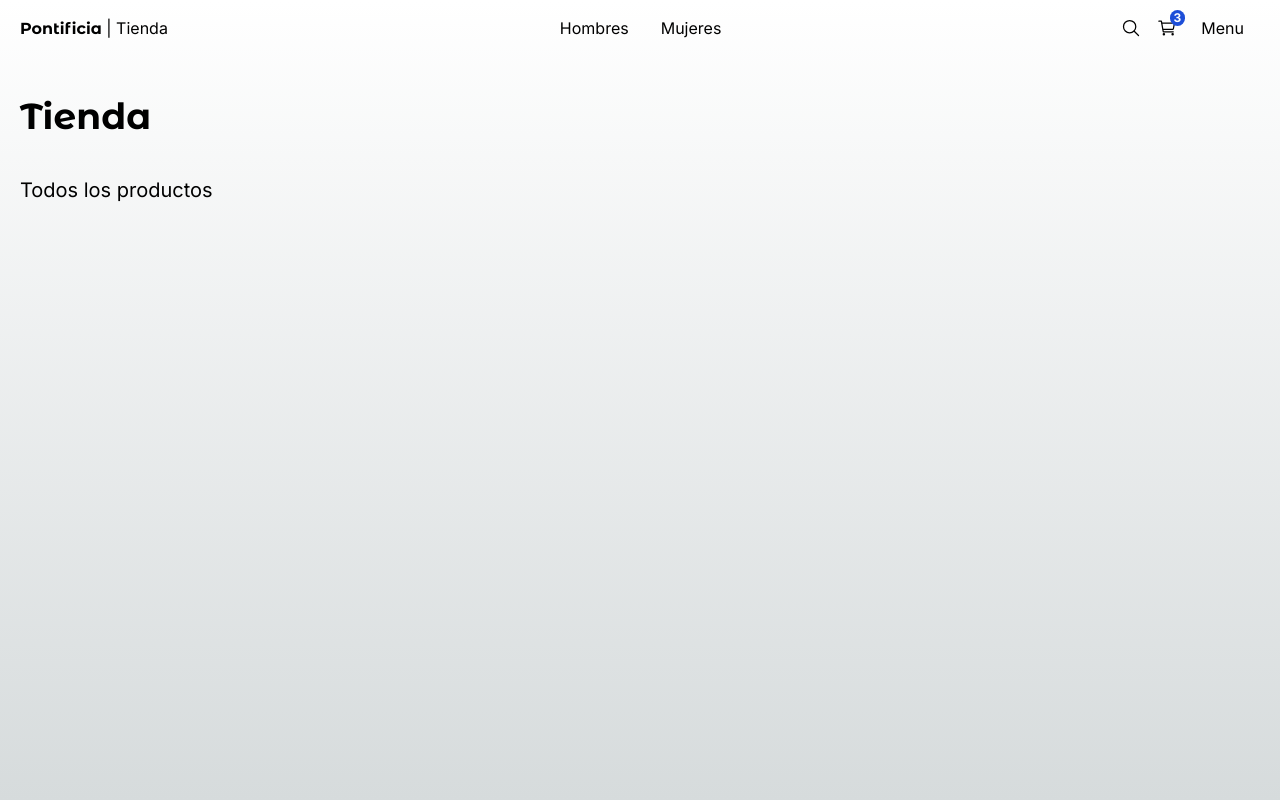
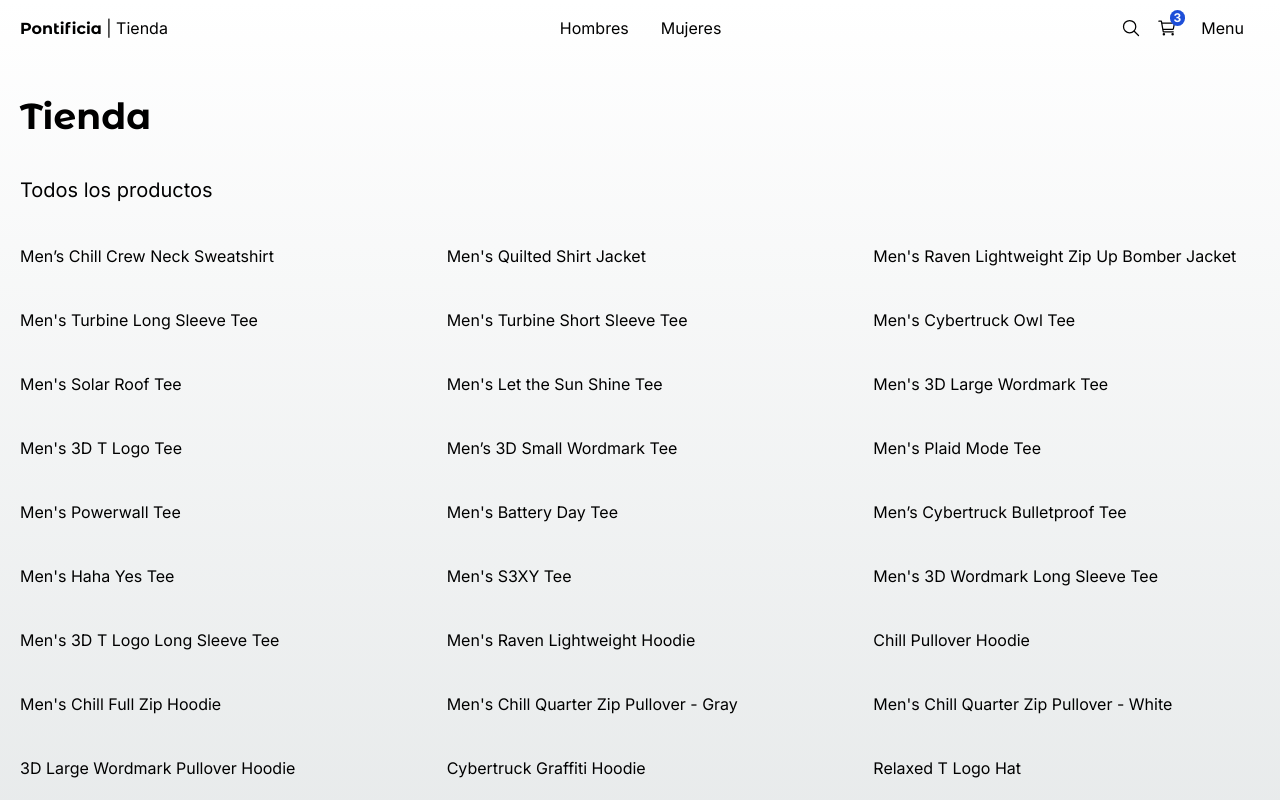
Before and after one commit to Juan-Ayme/e-comerce, a Next.js app: page / in a window 1280 px wide. Shown: the top 800 px of the page. Built offline with nearby package versions, Linux system fonts and the light colour scheme.

Commit message:
Grid de Productos

```diff
--- a/src/app/(shop)/page.tsx
+++ b/src/app/(shop)/page.tsx
@@ -1,5 +1,7 @@
-import { Title } from "@/components";
-import { titleFont } from "@/config/fonts";
+import { ProductGrid, Title } from "@/components";
+import { initialData } from "@/seed/seed";
+
+const products = initialData.products; // obtiene los productos de la semilla del archivo seed.ts
 
 export default function Home() {
   return (
@@ -8,6 +10,9 @@
         title="Tienda"
         subtitle="Todos los productos"
       />
+      <ProductGrid
+        products={products}
+      />
     </>
   );
 }
--- a/src/components/index.ts
+++ b/src/components/index.ts
@@ -1,3 +1,5 @@
 export * from './ui/top-menu/TopMenu';
 export * from './ui/not-found/PageNotFound';
 export * from './ui/title/Title';
+
+export * from './products/product-gird/ProductGrid';
--- /dev/null
+++ b/src/components/products/product-gird/ProductGrid.tsx
@@ -0,0 +1,20 @@
+import { Product } from "@/interfaces";
+
+interface Props{
+    products: Product[];// arreglo de productos
+}
+/**
+ * Componente que muestra los productos en forma de grid o cuadricula
+ */
+export const ProductGrid = ({products}:Props) => {
+    // retorna un grid con los productos
+  return (
+    <div className="grid grid-cols-2 sm:grid-cols-3 gap-10 mb-10">
+        {
+            products.map(product =>(
+                <span key={product.slug}>{ product.title}</span>
+            ))
+        }
+    </div>
+  )
+}
--- /dev/null
+++ b/src/interfaces/index.ts
@@ -0,0 +1 @@
+export * from './product.interface';
--- a/src/seed/seed.ts
+++ b/src/seed/seed.ts
@@ -1,25 +1,9 @@
-interface SeedProduct {
-    description: string;
-    images: string[];
-    inStock: number;
-    price: number;
-    sizes: ValidSizes[];
-    slug: string;
-    tags: string[];
-    title: string;
-    type: ValidTypes;
-    gender: 'men'|'women'|'kid'|'unisex'
-}
+import { Product } from "@/interfaces/product.interface";
 
-type ValidSizes = 'XS'|'S'|'M'|'L'|'XL'|'XXL'|'XXXL';
-type ValidTypes = 'shirts'|'pants'|'hoodies'|'hats';
 
 interface SeedData {
-    products: SeedProduct[],
+    products: Product[],
 }
-
-
-
 
 export const initialData: SeedData = {
     products: [
```
Also changed, not shown: src/interfaces/product.interface.ts (added, +16 -0 lines).
